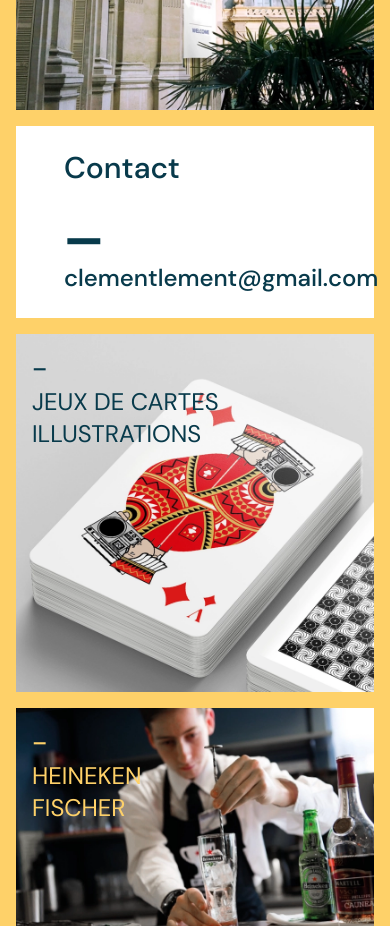
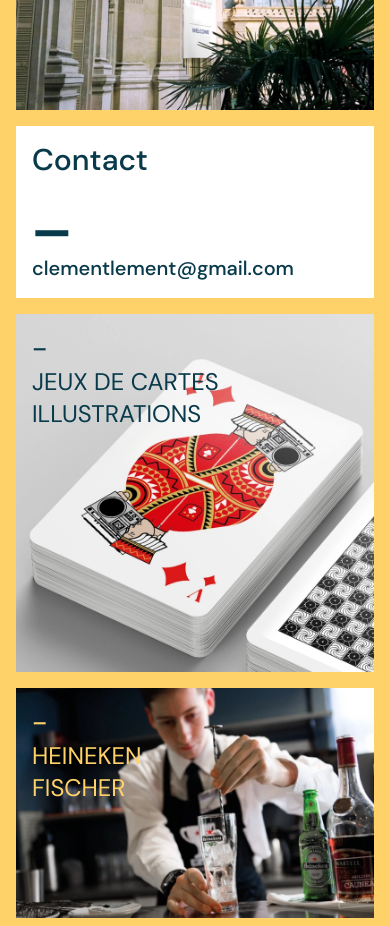
Before and after one commit to valenbellamy/ck_2024, a Gatsby site: page / in a window 390 px wide. Shown: the part 1080-2006 px from the top of the page. Built offline with nearby package versions, Linux system fonts and the light colour scheme; Gatsby itself is replaced by a stand-in of ours; a web font is replaced by a local one.

Commit message:
fix: mobile issue with mail length

```diff
--- a/src/pages/index.js
+++ b/src/pages/index.js
@@ -76,8 +76,8 @@
                   />
                 </Project>
               </div>
-              <div className="mb-4 xl:mb-14 bg-white p-6 xl:p-14 flex">
-                <div className="w-3 xl:w-6 bg-ck_blue mr-6 xl:mr-14"></div>
+              <div className="mb-4 xl:mb-14 bg-white p-4 xl:p-14 flex">
+                <div className="hidden md:block w-3 xl:w-6 bg-ck_blue mr-6 xl:mr-14"></div>
                 <div>
                   <h2 className="text-ck_blue ts-xl">Contact</h2>
                   <Separator
@@ -86,7 +86,7 @@
                     underscore
                     className="mb-4 xl:mb-7"
                   />
-                  <h3 className="text-ck_blue text-2xl font-dmm">
+                  <h3 className="text-ck_blue text-xl lg:text-2xl font-dmm">
                     clementlement@gmail.com
                   </h3>
                   <span className="hidden text-ck_red"></span>
```
